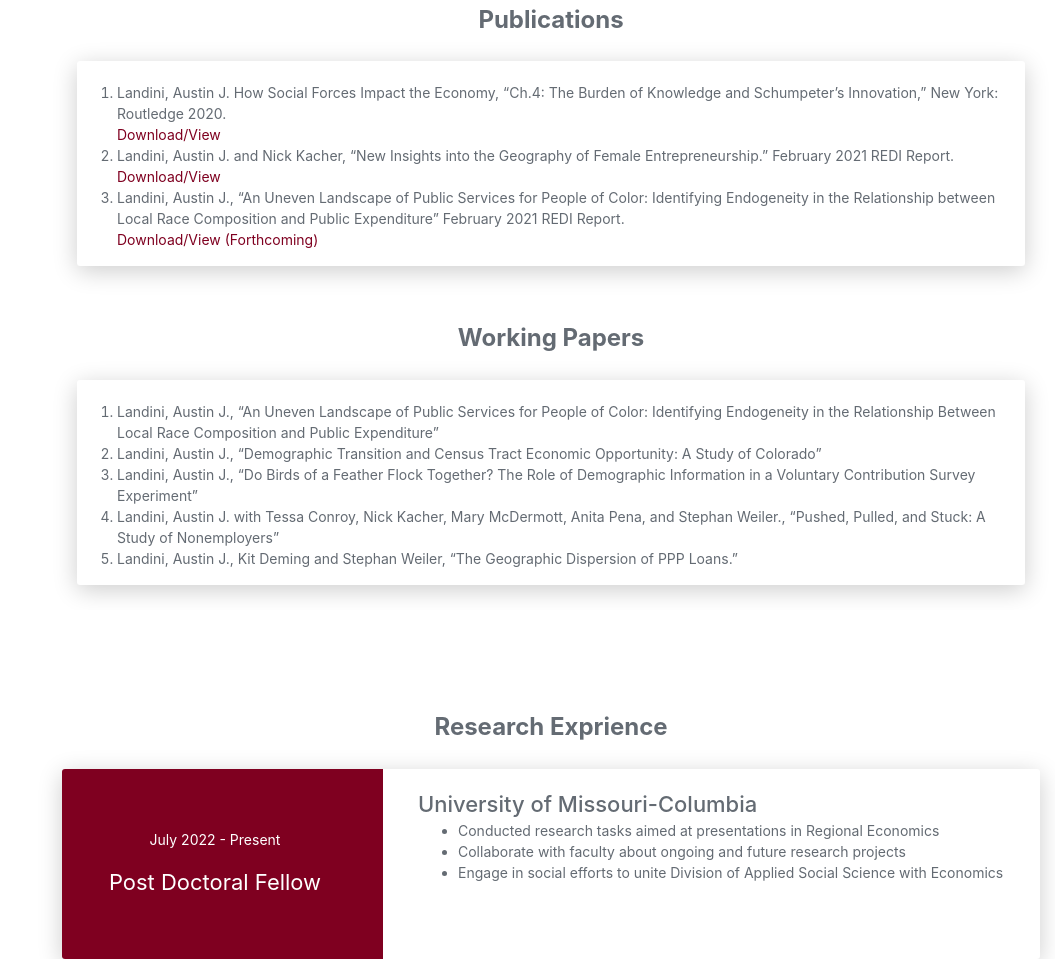
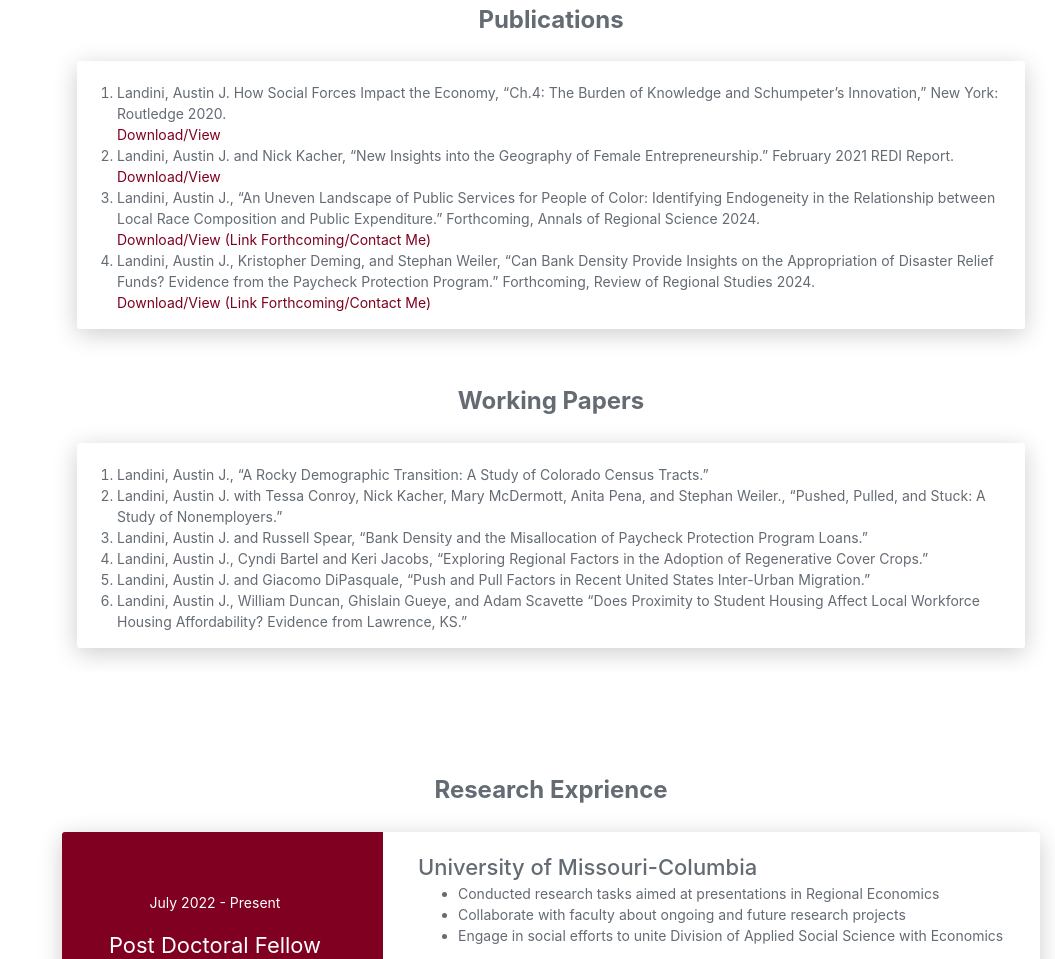
Before and after one commit to azl0022/AustinWebsite, a website: page index.html in a window 1280 px wide. Shown: the part 961-1920 px from the top of the page, without its empty margins (225-1280 px from the left). Drawn offline with nearby package versions, Linux system fonts and the light colour scheme; animation ran at ten frames a second; a web font is replaced by a local one.

Commit message:
Update index.html
Added Publication and Working Papers

```diff
--- a/index.html
+++ b/index.html
@@ -137,8 +137,11 @@
   February 2021 REDI Report.<br><a href="https://redi.colostate.edu/wp-content/uploads/sites/50/2021/02/New-Insights-into-the-Geography-of-
   Female-Entrepreneurship-1.pdf">Download/View</a></li>
 
-      <li>Landini, Austin J., “An Uneven Landscape of Public Services for People of Color: Identifying Endogeneity in the Relationship between Local Race Composition and Public Expenditure”
-  February 2021 REDI Report.<br><a href="">Download/View (Forthcoming)</a></li>
+      <li>Landini, Austin J., “An Uneven Landscape of Public Services for People of Color: Identifying Endogeneity in the Relationship between Local Race Composition and Public Expenditure.”
+  Forthcoming, Annals of Regional Science 2024.<br><a href="mailto: Austin.Landini@missouri.edu">Download/View (Link Forthcoming/Contact Me)</a></li>
+
+    <li>Landini, Austin J., Kristopher Deming, and Stephan Weiler, “Can Bank Density Provide Insights on the Appropriation of Disaster Relief Funds? Evidence from the Paycheck Protection Program.”
+  Forthcoming, Review of Regional Studies 2024.<br><a href="mailto: Austin.Landini@missouri.edu">Download/View (Link Forthcoming/Contact Me)</a></li>
     </ol>
     </div>
     </div>
@@ -151,16 +154,15 @@
     <div class="card" data-aos="fade-up" data-aos-offset="10">
       <br>
       <ol>
-        <li>Landini, Austin J., “An Uneven Landscape of Public Services for People of Color: Identifying
-          Endogeneity in the Relationship Between Local Race Composition and Public Expenditure”</li>
+    <li>Landini, Austin J., “A Rocky Demographic Transition: A Study of Colorado Census Tracts.”</li>
+      <li>Landini, Austin J. with Tessa Conroy, Nick Kacher, Mary McDermott, Anita Pena, and Stephan
+        Weiler., “Pushed, Pulled, and Stuck: A Study of Nonemployers.”</li>
+      <li>Landini, Austin J. and Russell Spear, “Bank Density and the Misallocation of Paycheck Protection Program Loans.”</li>
+      <li>Landini, Austin J., Cyndi Bartel and Keri Jacobs, “Exploring Regional Factors in the Adoption of Regenerative Cover Crops.”</li>
+        <li>Landini, Austin J. and Giacomo DiPasquale, “Push and Pull Factors in Recent United States Inter-Urban Migration.”</li>
+        <li>Landini, Austin J., William Duncan, Ghislain Gueye, and Adam Scavette “Does Proximity to Student Housing Affect Local Workforce Housing Affordability? Evidence from Lawrence, KS.”</li>
 
-  <li>Landini, Austin J., “Demographic Transition and Census Tract Economic Opportunity: A Study of
-    Colorado”</li>
-    <li>Landini, Austin J., “Do Birds of a Feather Flock Together? The Role of Demographic Information in a
-      Voluntary Contribution Survey Experiment”</li>
-      <li>Landini, Austin J. with Tessa Conroy, Nick Kacher, Mary McDermott, Anita Pena, and Stephan
-        Weiler., “Pushed, Pulled, and Stuck: A Study of Nonemployers”</li>
-      <li>Landini, Austin J., Kit Deming and Stephan Weiler, “The Geographic Dispersion of PPP Loans.”</li>
+
       </ol>
       </div>
       </div>
```
